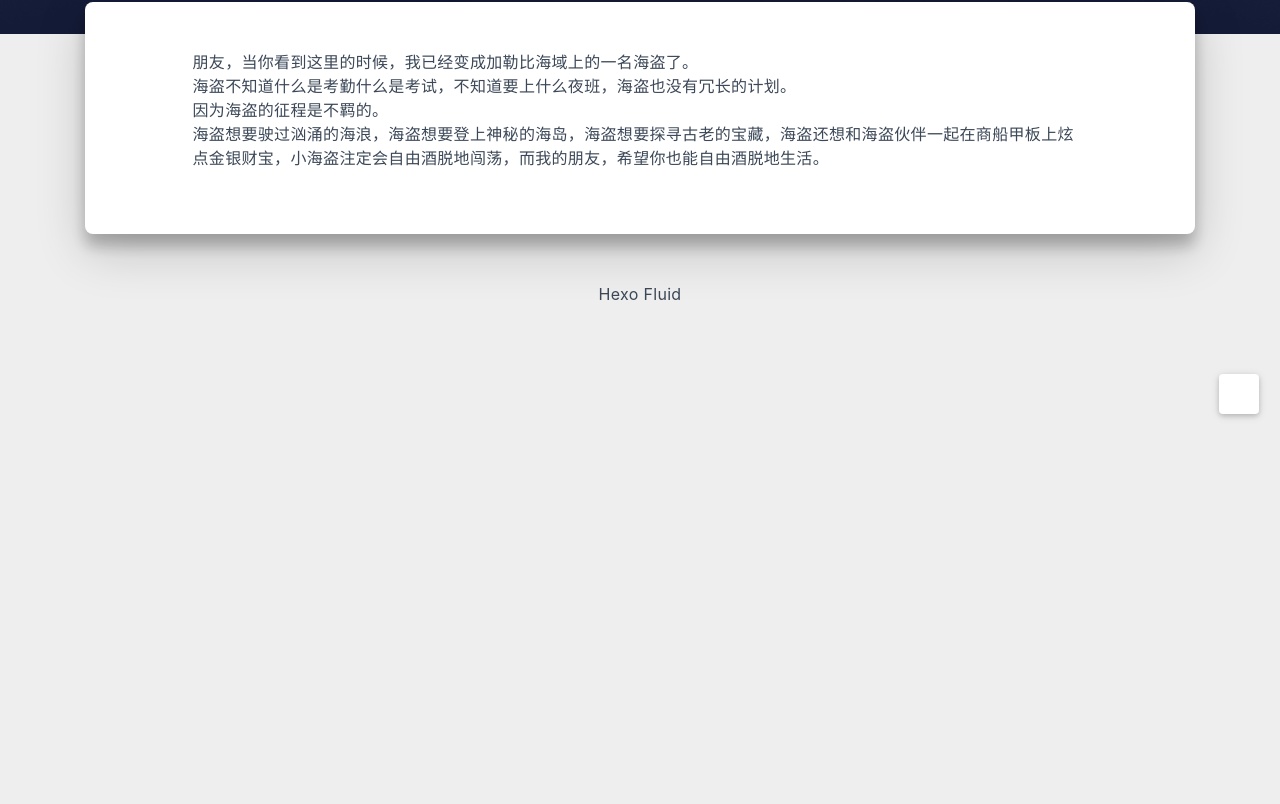
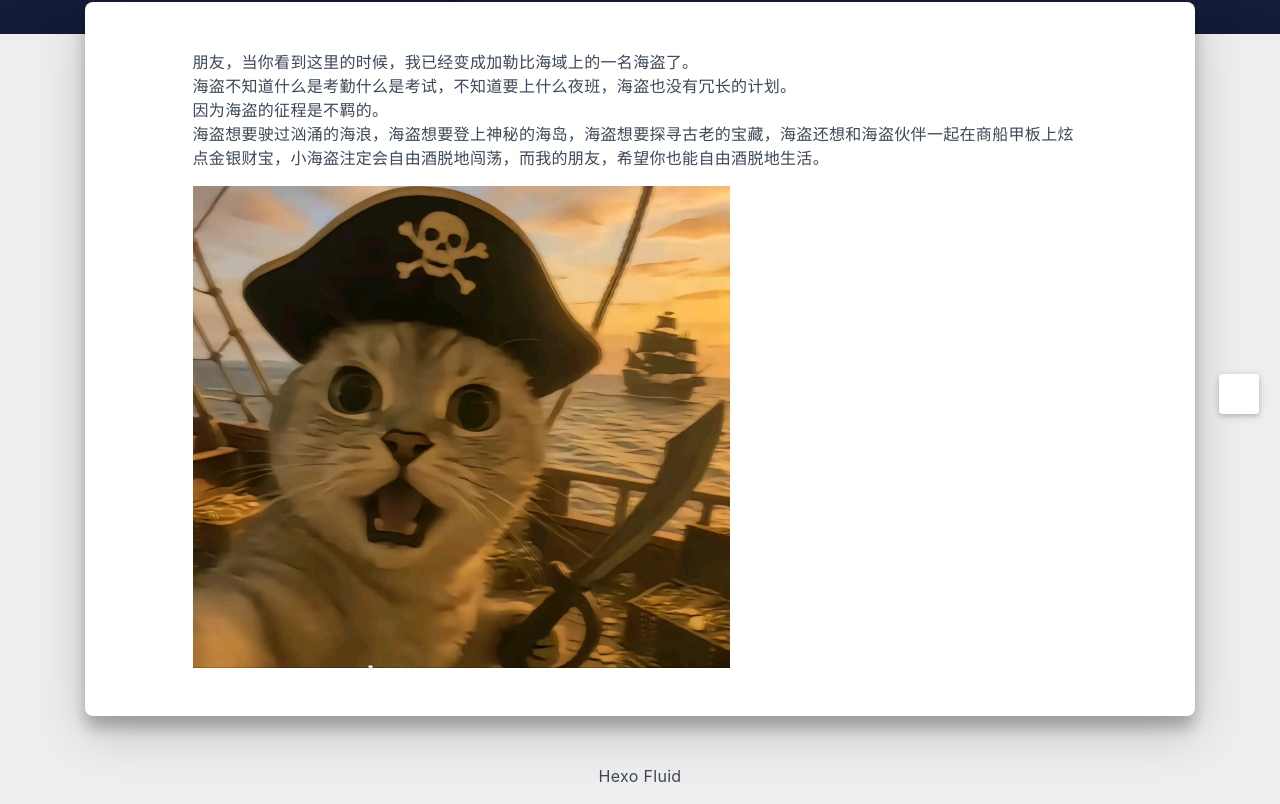
Before and after one commit to 2311719626/2311719626.github.io, a plain HTML site: page about/index.html in a window 1280 px wide. Shown: the part 446-1250 px from the top of the page. Before the commit the page ends 800 px from the top, so only its background shows below. Drawn offline with nearby package versions, Linux system fonts and the light colour scheme; some packages are replaced by stand-ins of ours; a script that the page names is missing; some icons are missing; a small style sheet from the web is missing.

Commit message:
Site updated

```diff
--- a/about/index.html
+++ b/about/index.html
@@ -26,13 +26,15 @@
 <meta property="og:site_name" content="Wonderland">
 <meta property="og:description" content="朋友，当你看到这里的时候，我已经变成加勒比海域上的一名海盗了。海盗不知道什么是考勤什么是考试，不知道要上什么夜班，海盗也没有冗长的计划。因为海盗的征程是不羁的。海盗想要驶过汹涌的海浪，海盗想要登上神秘的海岛，海盗想要探寻古老的宝藏，海盗还想和海盗伙伴一起在商船甲板上炫点金银财宝，小海盗注定会自由酒脱地闯荡，而我的朋友，希望你也能自由酒脱地生活。">
 <meta property="og:locale" content="zh_CN">
+<meta property="og:image" content="https://2311719626.github.io/about/index/1.jpg">
 <meta property="article:published_time" content="2025-06-30T04:40:44.000Z">
-<meta property="article:modified_time" content="2025-06-30T04:43:29.518Z">
+<meta property="article:modified_time" content="2025-06-30T06:21:37.843Z">
 <meta property="article:author" content="Wonder">
 <meta property="article:tag" content="Development">
 <meta property="article:tag" content="Design">
 <meta property="article:tag" content="Technology">
 <meta name="twitter:card" content="summary_large_image">
+<meta name="twitter:image" content="https://2311719626.github.io/about/index/1.jpg">
 
 
 
@@ -225,6 +227,7 @@
 
 <article class="page-content">
   <p>朋友，当你看到这里的时候，我已经变成加勒比海域上的一名海盗了。<br>海盗不知道什么是考勤什么是考试，不知道要上什么夜班，海盗也没有冗长的计划。<br>因为海盗的征程是不羁的。<br>海盗想要驶过汹涌的海浪，海盗想要登上神秘的海岛，海盗想要探寻古老的宝藏，海盗还想和海盗伙伴一起在商船甲板上炫点金银财宝，小海盗注定会自由酒脱地闯荡，而我的朋友，希望你也能自由酒脱地生活。</p>
+<img src=".\index\1.jpg" srcset="/img/loading.gif" lazyload style="max-width: 60%; height: auto;">
 
 
 
```
Also changed, not shown: about/index/1.jpg (added).
